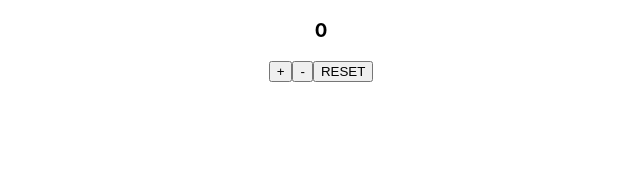
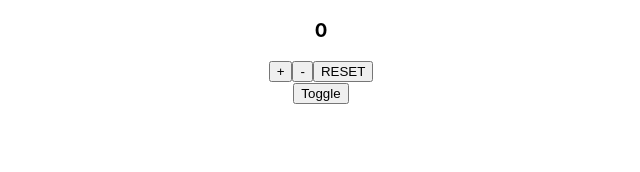
Before and after one commit to jlosier/reactforeveryone, a React (Create React App) app: page / in a window 1280 px wide. Shown: the top 172 px of the page, without its empty margins (319-959 px from the left). Built offline with nearby package versions, Linux system fonts and the light colour scheme.

Commit message:
lesson #6

```diff
--- /dev/null
+++ b/src/Accordion.js
@@ -0,0 +1,12 @@
+import { useState } from 'react'
+
+export function Accordion() {
+    const [ isToggled, setIsToggled ] = useState(false)
+
+    return (
+        <div>
+            { isToggled ? <h3>Show Me</h3> : null }
+            <button onClick={ () => setIsToggled(!isToggled) }>Toggle</button>
+        </div>
+    )
+}
--- a/src/App.js
+++ b/src/App.js
@@ -1,11 +1,13 @@
 import PropTypes from "prop-types"
 import './App.css';
 import { Counter } from './Counter'
+import { Accordion } from './Accordion'
 
 function App() {
   return (
     <div className="App">
         <Counter />
+        <Accordion />
     </div>
   );
 }
```
